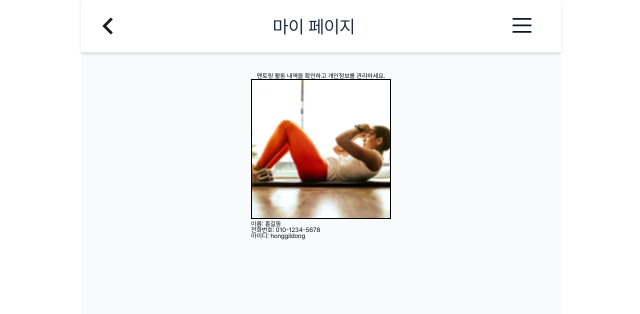
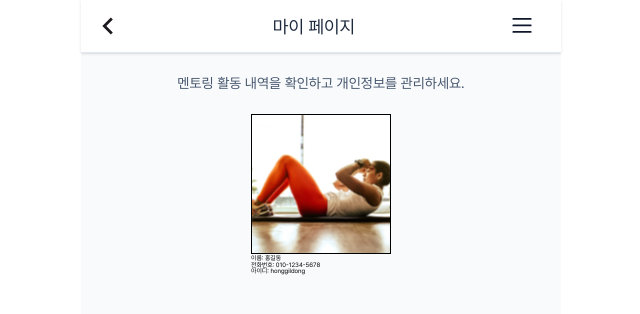
Before and after one commit to woowacourse-teams/2025-Fit-toring, a React app in the folder frontend/: page /my-page in a window 1280 px wide. Shown: the top 314 px of the page, without its empty margins (319-959 px from the left). Built offline with nearby package versions, Linux system fonts and the light colour scheme.

Commit message:
feat: MyProfile 컴포넌트에 소개 문구 추가 #190

```diff
--- a/frontend/src/pages/myPage/components/MyProfile/MyProfile.tsx
+++ b/frontend/src/pages/myPage/components/MyProfile/MyProfile.tsx
@@ -13,7 +13,10 @@ function MyProfile() {
 
   return (
     <StyledContainer>
-      <h2>멘토링 활동 내역을 확인하고 개인정보를 관리하세요.</h2>
+      <StyledIntro>
+        멘토링 활동 내역을 확인하고 개인정보를 관리하세요.
+      </StyledIntro>
+
       <div>
         <img src={img} alt="Profile" />
         <p>이름: {name}</p>
@@ -30,8 +33,13 @@ const StyledContainer = styled.section`
   display: flex;
   flex-direction: column;
   align-items: center;
+  gap: 2rem;
 
   height: 100%;
   padding: 2rem;
-  border-radius: 8px;
 `;
+
+const StyledIntro = styled.h2`
+  color: ${({ theme }) => theme.FONT.B03};
+  ${({ theme }) => theme.TYPOGRAPHY.B2_R}
+`;
```
